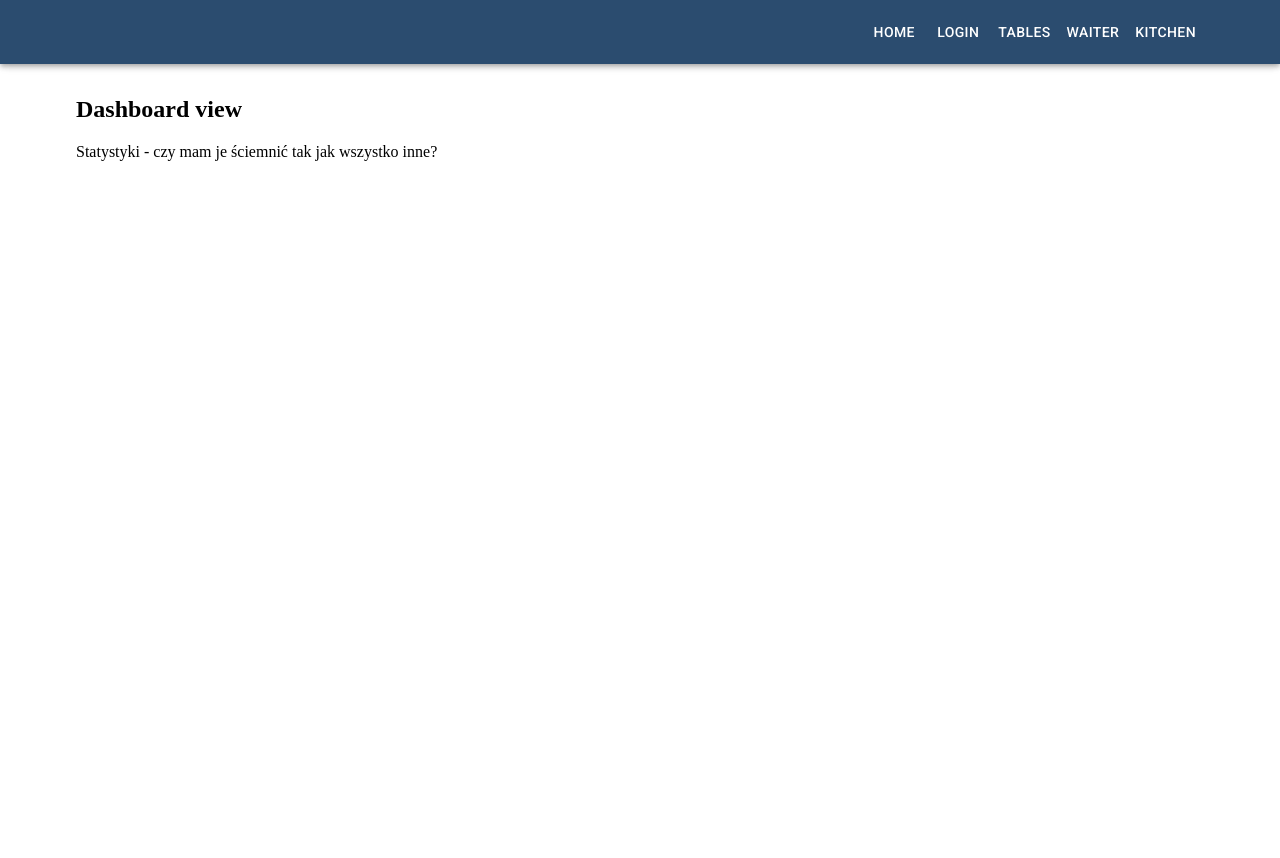
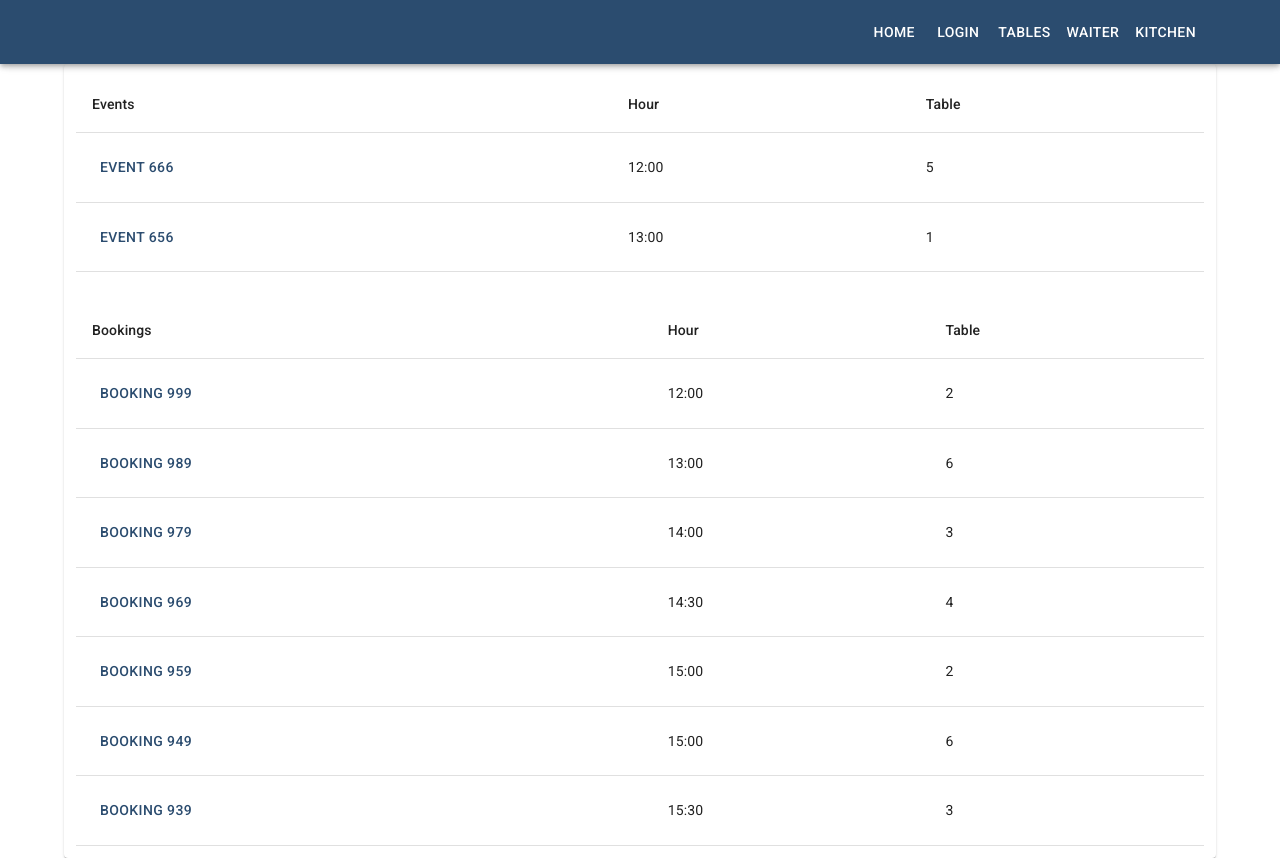
Before and after one commit to tusi-4/pizzeria-portal, a React (Create React App) app: page / in a window 1280 px wide. Before the commit the page ends 800 px from the top, so only its background shows below. Built offline with nearby package versions, Linux system fonts and the light colour scheme.

Commit message:
Add all views

```diff
--- a/src/components/views/Dashboard/Dashboard.js
+++ b/src/components/views/Dashboard/Dashboard.js
@@ -1,11 +1,81 @@
 import React from 'react';
 import styles from './Dashboard.module.scss';
+import Paper from  '@mui/material/Paper';
+import Table from '@mui/material/Table';
+import TableHead from '@mui/material/TableHead';
+import TableRow from '@mui/material/TableRow';
+import TableCell from '@mui/material/TableCell';
+import TableBody from '@mui/material/TableBody';
+import Button from '@mui/material/Button';
+import {Link} from 'react-router-dom';
+
+const eventsDemoContent = [
+  {event: 'Event 666', table: '5', hour: '12:00'},
+  {event: 'Event 656', table: '1', hour: '13:00'},
+];
+
+const bookingsDemoContent = [
+  {booking: 'Booking 999', table: '2', hour: '12:00'},
+  {booking: 'Booking 989', table: '6', hour: '13:00'},
+  {booking: 'Booking 979', table: '3', hour: '14:00'},
+  {booking: 'Booking 969', table: '4', hour: '14:30'},
+  {booking: 'Booking 959', table: '2', hour: '15:00'},
+  {booking: 'Booking 949', table: '6', hour: '15:00'},
+  {booking: 'Booking 939', table: '3', hour: '15:30'},
+];
 
 const Dashboard = () => (
-  <div className={styles.component}>
-    <h2>Dashboard view</h2>
-    <p>Statystyki - czy mam je ściemnić tak jak wszystko inne?</p>
-  </div>
+  <Paper className={styles.component}>
+    <Table sx={{mb: '30px'}}>
+      <TableHead>
+        <TableRow>
+          <TableCell>Events</TableCell>
+          <TableCell>Hour</TableCell>
+          <TableCell>Table</TableCell>
+        </TableRow>
+      </TableHead>
+      <TableBody>
+        {eventsDemoContent.map(row => (
+          <TableRow key={row.event}>
+            <TableCell component="th" scope="row">
+              <Button component={Link} to={`${process.env.PUBLIC_URL}/tables/events/${row.event}`}>{row.event}</Button>
+            </TableCell>
+            <TableCell>
+              {row.hour}
+            </TableCell>
+            <TableCell>
+              {row.table}
+            </TableCell>
+          </TableRow>
+        ))}
+      </TableBody>
+    </Table>
+
+    <Table>
+      <TableHead>
+        <TableRow>
+          <TableCell>Bookings</TableCell>
+          <TableCell>Hour</TableCell>
+          <TableCell>Table</TableCell>
+        </TableRow>
+      </TableHead>
+      <TableBody>
+        {bookingsDemoContent.map(row => (
+          <TableRow key={row.booking}>
+            <TableCell component="th" scope="row">
+              <Button component={Link} to={`${process.env.PUBLIC_URL}/tables/booking/${row.booking}`}>{row.booking}</Button>
+            </TableCell>
+            <TableCell>
+              {row.hour}
+            </TableCell>
+            <TableCell>
+              {row.table}
+            </TableCell>
+          </TableRow>
+        ))}
+      </TableBody>
+    </Table>
+  </Paper>
 );
 
 export default Dashboard;
--- a/src/components/views/Tables/Tables.js
+++ b/src/components/views/Tables/Tables.js
@@ -7,22 +7,23 @@ import TableRow from '@mui/material/TableRow';
 import TableCell from '@mui/material/TableCell';
 import TableBody from '@mui/material/TableBody';
 import Button from '@mui/material/Button';
+import {Link} from 'react-router-dom';
 
 const demoContent = [
-  {hour: '12:00', tab1: null, tab2: 'booked', tab3: null, tab4: null, tab5: 'event', tab6: null},
-  {hour: '12:30', tab1: null, tab2: null, tab3: null, tab4: null, tab5: 'event', tab6: null},
-  {hour: '13:00', tab1: 'event', tab2: null, tab3: null, tab4: null, tab5: null, tab6: 'booked'},
-  {hour: '13:30', tab1: 'event', tab2: null, tab3: null, tab4: null, tab5: null, tab6: null},
-  {hour: '14:00', tab1: 'event', tab2: null, tab3: 'booked', tab4: null, tab5: null, tab6: null},
-  {hour: '14:30', tab1: null, tab2: null, tab3: null, tab4: 'booked', tab5: null, tab6: null},
-  {hour: '15:00', tab1: null, tab2: 'booked', tab3: null, tab4: null, tab5: null, tab6: 'booked'},
-  {hour: '15:30', tab1: null, tab2: null, tab3: null, tab4: null, tab5: 'booked', tab6: null},
+  {hour: '12:00', tab1: null, tab2: 'Booking 999', tab3: null, tab4: null, tab5: 'Event 666', tab6: null},
+  {hour: '12:30', tab1: null, tab2: null, tab3: null, tab4: null, tab5: 'Event 666', tab6: null},
+  {hour: '13:00', tab1: 'Event 656', tab2: null, tab3: null, tab4: null, tab5: null, tab6: 'Booking 989'},
+  {hour: '13:30', tab1: 'Event 656', tab2: null, tab3: null, tab4: null, tab5: null, tab6: null},
+  {hour: '14:00', tab1: 'Event 656', tab2: null, tab3: 'Booking 979', tab4: null, tab5: null, tab6: null},
+  {hour: '14:30', tab1: null, tab2: null, tab3: null, tab4: 'Booking 969', tab5: null, tab6: null},
+  {hour: '15:00', tab1: null, tab2: 'Booking 959', tab3: null, tab4: null, tab5: null, tab6: 'Booking 949'},
+  {hour: '15:30', tab1: null, tab2: null, tab3: 'Booking 939', tab4: null, tab5: null, tab6: null},
 ];
 
 const Tables = () => (
   <Paper className={styles.component}>
-    <p>Wybór daty i godziny - pickery?</p>
-    <Button to={`${process.env.PUBLIC_URL}/booking/new`}>New booking</Button>
+    <Button sx={{mr: '10px'}}  variant="contained" to={process.env.PUBLIC_URL + '/tables/booking/new'} component={Link}>New booking</Button>
+    <Button sx={{mr: '10px'}}  variant="contained" to={process.env.PUBLIC_URL + '/tables/events/new'} component={Link}>New event</Button>
     <Table>
       <TableHead>
         <TableRow>
@@ -42,22 +43,22 @@ const Tables = () => (
               {row.hour}
             </TableCell>
             <TableCell>
-              <Button>{row.tab1}</Button>
+              <Button component={Link} to={`${process.env.PUBLIC_URL}/tables/events/${row.tab1}`}>{row.tab1}</Button>
             </TableCell>
             <TableCell>
-              <Button>{row.tab2}</Button>
+              <Button component={Link} to={`${process.env.PUBLIC_URL}/tables/booking/${row.tab2}`}>{row.tab2}</Button>
             </TableCell>
             <TableCell>
-              <Button>{row.tab3}</Button>
+              <Button component={Link} to={`${process.env.PUBLIC_URL}/tables/booking/${row.tab3}`}>{row.tab3}</Button>
             </TableCell>
             <TableCell>
-              <Button>{row.tab4}</Button>
+              <Button component={Link} to={`${process.env.PUBLIC_URL}/tables/booking/${row.tab4}`}>{row.tab4}</Button>
             </TableCell>
             <TableCell>
-              <Button>{row.tab5}</Button>
+              <Button component={Link} to={`${process.env.PUBLIC_URL}/tables/events/${row.tab5}`}>{row.tab5}</Button>
             </TableCell>
             <TableCell>
-              <Button>{row.tab6}</Button>
+              <Button component={Link} to={`${process.env.PUBLIC_URL}/tables/booking/${row.tab6}`}>{row.tab6}</Button>
             </TableCell>
           </TableRow>
         ))}
--- a/src/components/views/TablesBookingId/TablesBookingId.js
+++ b/src/components/views/TablesBookingId/TablesBookingId.js
@@ -1,15 +1,30 @@
 import React from 'react';
 import styles from './TablesBookingId.module.scss';
 import {useParams} from 'react-router-dom';
+import Paper from  '@mui/material/Paper';
+import Card from '@mui/material/Card';
+import CardActions from '@mui/material/CardActions';
+import CardContent from '@mui/material/CardContent';
+import Button from '@mui/material/Button';
+import Typography from '@mui/material/Typography';
 
 const TablesBookingId = () => {
   let {id} = useParams();
 
   return (
-    <div className={styles.component}>
-      <h2>TablesBookingId view</h2>
-      <p>ID: {id}</p>
-    </div>
+    <Paper className={styles.component}>
+      <Card sx={{ maxWidth: 325 }}>
+        <CardContent>
+          <Typography variant="h6" gutterBottom>{id}</Typography>
+          <Typography>Table: </Typography>
+          <Typography>Hour: </Typography>
+          <Typography>People: </Typography>
+        </CardContent>
+        <CardActions>
+          <Button variant="contained">Edit</Button>
+        </CardActions>
+      </Card>
+    </Paper>
   );
 };
 
--- a/src/components/views/TablesEventsId/TablesEventsId.js
+++ b/src/components/views/TablesEventsId/TablesEventsId.js
@@ -1,15 +1,32 @@
 import React from 'react';
 import styles from './TablesEventsId.module.scss';
 import {useParams} from 'react-router-dom';
+import Paper from  '@mui/material/Paper';
+import Card from '@mui/material/Card';
+import CardActions from '@mui/material/CardActions';
+import CardContent from '@mui/material/CardContent';
+import Button from '@mui/material/Button';
+import Typography from '@mui/material/Typography';
 
 const TablesEventsId = () => {
   let {id} = useParams();
 
   return (
-    <div className={styles.component}>
-      <h2>TablesEventsId view</h2>
-      <p>ID: {id}</p>
-    </div>
+    <Paper className={styles.component}>
+      <Card sx={{ maxWidth: 325 }}>
+        <CardContent>
+          <Typography variant="h6" gutterBottom>{id}</Typography>
+          <Typography>Table: </Typography>
+          <Typography>Hour: </Typography>
+          <Typography>Length: </Typography>
+          <Typography>People: </Typography>
+          <Typography>Starters: </Typography>
+        </CardContent>
+        <CardActions>
+          <Button variant="contained">Edit</Button>
+        </CardActions>
+      </Card>
+    </Paper>
   );
 };
 
--- a/src/components/views/Waiter/Waiter.js
+++ b/src/components/views/Waiter/Waiter.js
@@ -8,6 +8,7 @@ import TableHead from '@mui/material/TableHead';
 import TableRow from '@mui/material/TableRow';
 import Paper from '@mui/material/Paper';
 import Button from '@mui/material/Button';
+import {Link} from 'react-router-dom';
 
 class Waiter extends React.Component {
   static propTypes = {
@@ -97,7 +98,7 @@ class Waiter extends React.Component {
                   </TableCell>
                   <TableCell>
                     {row.order && (
-                      <Button to={`${process.env.PUBLIC_URL}/waiter/order/${row.order}`}>
+                      <Button component={Link} to={`${process.env.PUBLIC_URL}/waiter/order/${row.order}`}>
                         {row.order}
                       </Button>
                     )}
```
